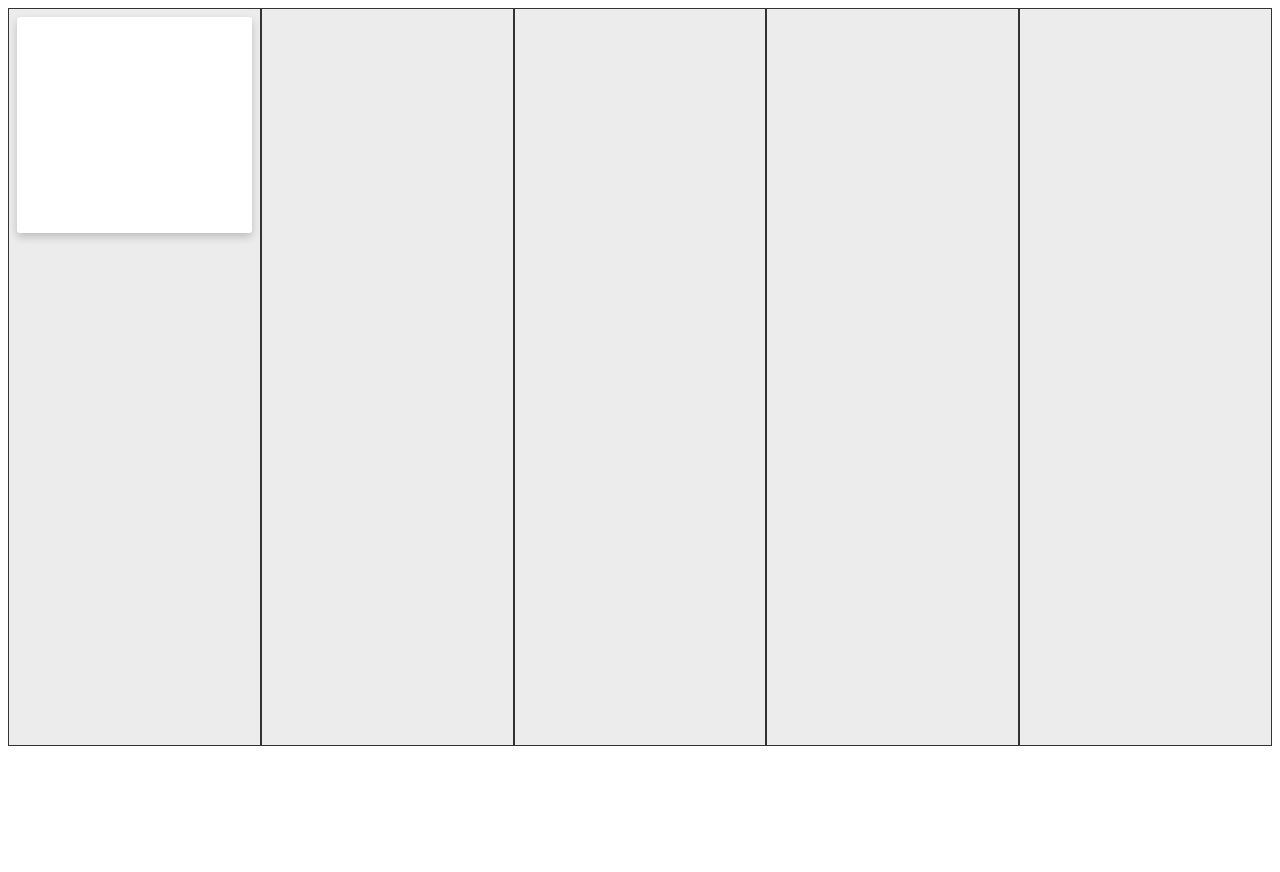
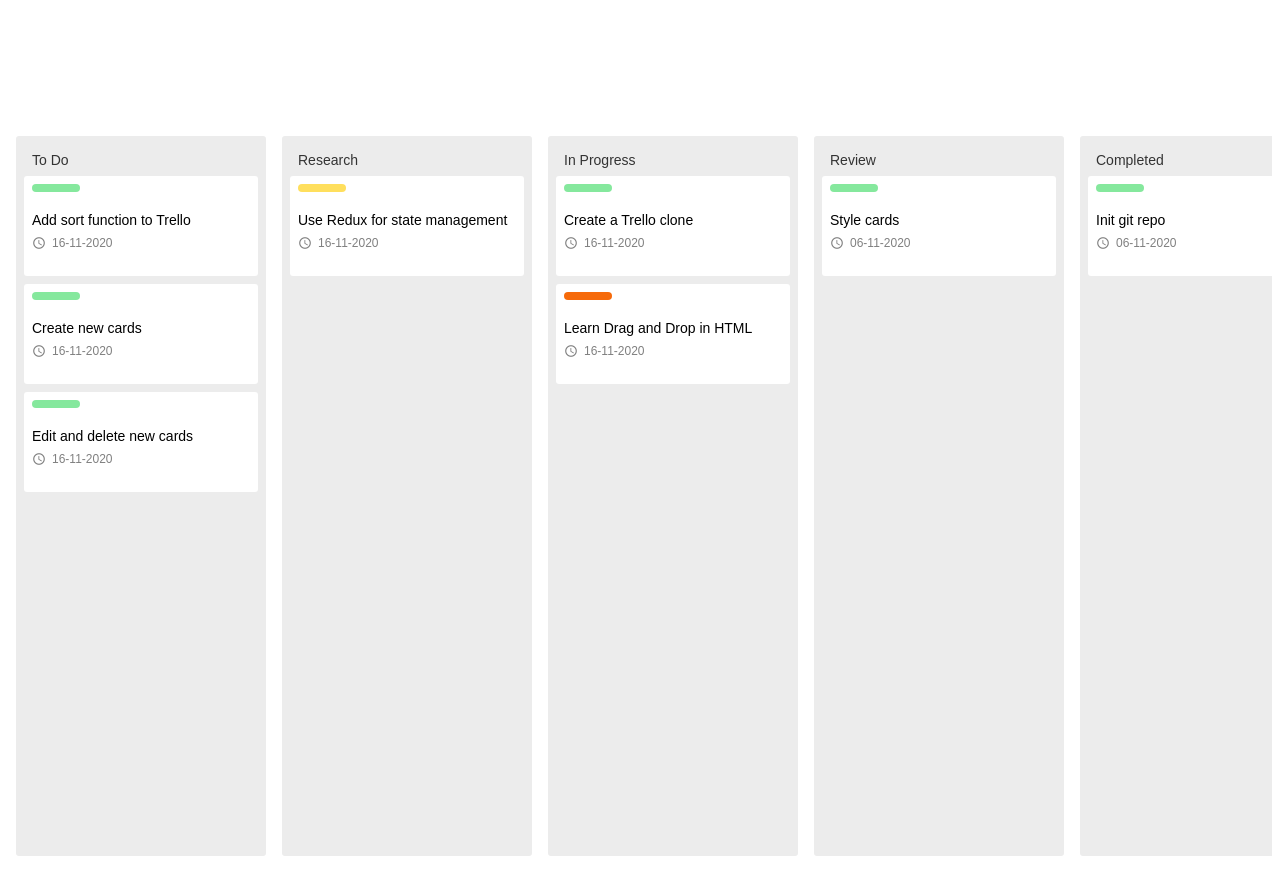
Before and after one commit to aribhatt91/Trello-Clone, a plain HTML site: page index.html in a window 1280 px wide. Before the commit the page ends 800 px from the top, so only its background shows below. Drawn offline with Linux system fonts and the light colour scheme.

Commit message:
Completed basic layout with styles

```diff
--- /dev/null
+++ b/data.js
@@ -0,0 +1,60 @@
+window.tasks = {
+	"data": [
+		{
+			"status": "3",
+			"title": "Create a Trello clone",
+			"assignee": "Aritra",
+			"due_date": "16-11-2020",
+			"priority": "normal"
+		},
+		{
+			"status": "3",
+			"title": "Learn Drag and Drop in HTML",
+			"assignee": "Aritra",
+			"due_date": "16-11-2020",
+			"priority": "high"
+		},
+		{
+			"status": "1",
+			"title": "Add sort function to Trello",
+			"assignee": "",
+			"due_date": "16-11-2020",
+			"priority": "normal"
+		},
+		{
+			"status": "1",
+			"title": "Create new cards",
+			"assignee": "",
+			"due_date": "16-11-2020",
+			"priority": "normal"
+		},
+		{
+			"status": "1",
+			"title": "Edit and delete new cards",
+			"assignee": "",
+			"due_date": "16-11-2020",
+			"priority": "normal"
+		},
+		{
+			"status": "2",
+			"title": "Use Redux for state management",
+			"assignee": "Aritra",
+			"due_date": "16-11-2020",
+			"priority": "low"
+		},
+		{
+			"status": "4",
+			"title": "Style cards",
+			"assignee": "Aritra",
+			"due_date": "06-11-2020",
+			"priority": "normal"
+		},
+		{
+			"status": "5",
+			"title": "Init git repo",
+			"assignee": "Aritra",
+			"due_date": "06-11-2020",
+			"priority": "normal"
+		}
+	]
+}
--- a/index.html
+++ b/index.html
@@ -1,25 +1,82 @@
 <!DOCTYPE html>
 <html>
 	<head>
-		<title></title>
+		<title>Taskboard</title>
 		<link rel="stylesheet" type="text/css" href="style.css">
-		<script type="text/javascript" src="main.js" defer></script>
+		<link rel="stylesheet" href="https://fonts.googleapis.com/icon?family=Material+Icons">
+		<script type="text/javascript" src="data.js" defer></script>
+		<script type="text/javascript" src="./js/main.js" defer></script>
+		<script type="text/javascript" src="./js/task.js" defer></script>
 	</head>
 	<body>
 		<!-- Create a Trello clone in Vanilla JS -->
-		<header></header>
+		<header class="header">
+			<nav class="logo">
+
+			</nav>
+		</header>
 		<main>
 			<div class="flex-container">
 				<div class="slot">
-					<div class="card" draggable="true"></div>
+					<div class="title">
+						To Do
+					</div>
+<!-- 					<div class="card" draggable="true">
+						<div class="card-img"></div>
+						<div>
+							<span class="priority-bar" priority="normal"></span>
+						</div>
+						<div class="title"></div>
+						<div class="actions">
+							<div class="icons">
+
+							</div>
+							<div class="assignee"></div>
+						</div>
+
+					</div> -->
 				</div>
-				<div class="slot"></div>
-				<div class="slot"></div>
-				<div class="slot"></div>
-				<div class="slot"></div>
+				<div class="slot">
+					<div class="title">
+						Research
+					</div>
+				</div>
+				<div class="slot">
+					<div class="title">
+						In Progress
+					</div>
+				</div>
+				<div class="slot">
+					<div class="title">
+						Review
+					</div>
+				</div>
+				<div class="slot">
+					<div class="title">
+						Completed
+					</div>
+				</div>
 			</div>
 		</main>
 		<footer></footer>
+		<template id="card-template">
+			<div class="card-img"></div>
+			<div>
+				<span class="priority-bar"></span>
+			</div>
+			<div class="card-title"></div>
+			<div class="date-container">
+				<i class="material-icons">schedule</i>
+				<span class="due-date"></span>
+			</div>
+			<div class="actions">
+				<div class="icons">
+				</div>
+				<div class="assignees">
+					<span class="assignee"></span>
+				</div>
+			</div>
+		</template>
 
 	</body>
 </html>
--- a/main.js
+++ b/js/main.js
@@ -2,21 +2,21 @@ var cards = document.querySelectorAll('.card'),
 slots = document.querySelectorAll('.slot');
 
 
-cards.forEach( card => {
-	card.addEventListener('dragstart', function(e) {
-		var that = this;
-		setTimeout(function() {
-			that.classList.add('dragging');
-		}, 0);
+// cards.forEach( card => {
+// 	card.addEventListener('dragstart', function(e) {
+// 		var that = this;
+// 		setTimeout(function() {
+// 			that.classList.add('dragging');
+// 		}, 0);
 
-	})
-	card.addEventListener('dragend', function(e) {
-		this.classList.remove('dragging');
-	})
-	card.addEventListener('dragdrop', function(e) {
-		this.classList.remove('dragging');
-	})
-})
+// 	})
+// 	card.addEventListener('dragend', function(e) {
+// 		this.classList.remove('dragging');
+// 	})
+// 	card.addEventListener('dragdrop', function(e) {
+// 		this.classList.remove('dragging');
+// 	})
+// })
 
 slots.forEach( slot => {
 	slot.addEventListener('dragover', function(e) {
--- /dev/null
+++ b/js/task.js
@@ -0,0 +1,49 @@
+var fetchTasks = function() {
+	for (var i = 0; i <= window.tasks.data.length - 1; i++) {
+		createTask(window.tasks.data[i]);
+	}
+},
+createTask = function(task) {
+	var card = document.createElement('div');
+	card.className = 'card';
+	card.setAttribute('draggable', true);
+	card.innerHTML = document.getElementById('card-template').innerHTML;
+	card.querySelector('.priority-bar').setAttribute('priority', task.priority);
+	card.querySelector('.card-title').innerHTML = task.title;
+	card.querySelector('.due-date').innerHTML = task.due_date;//(new Date(task.due_date)).toLocaleDateString();
+	document.querySelector('.slot:nth-child(' + task.status + ')').appendChild(card);
+
+	card.addEventListener('dragstart', function(e) {
+		var that = this;
+		setTimeout(function() {
+			that.classList.add('dragging');
+		}, 0);
+
+	})
+	card.addEventListener('dragend', function(e) {
+		this.classList.remove('dragging');
+	})
+	card.addEventListener('dragdrop', function(e) {
+		this.classList.remove('dragging');
+	})
+},
+updatePosition = function(card, position) {
+	var item = (window.task.data || []).find( item => {
+		return item.title === card.querySelector('.title').innerHTML.trim();
+	})
+	if(item){
+		item.status = position;
+	}
+},
+editTask = function() {
+
+},
+deleteTask = function() {
+
+}
+
+if(document.readyState === 'complete'){
+	fetchTasks();
+}else {
+	window.addEventListener('load', fetchTasks);
+}
--- a/style.css
+++ b/style.css
@@ -1,31 +1,93 @@
+* {
+	font-family: sans-serif;
+	box-sizing: border-box;
+}
+.header {
+	min-height: 120px;
+	padding: 32px 8px;
+}
 .flex-container {
 	display: flex;
 	flex-wrap: nowrap;
+	overflow: auto;
 	justify-content: space-between;
+	max-width: 1400px;
+	margin: auto;
 }
 .slot {
 	display: inline-flex;
+	flex-direction: column;
 	flex: 1;
-	min-width: 200px;
+	min-width: 250px;
 	min-height: 90vh;
-	border: 1px solid #333;
+	border-radius: 3px;
 	background: #ececec;
 	cursor: pointer;
 	padding: 8px;
+	margin: 8px;
+	box-sizing: border-box;
+}
+.slot .title {
+	font-size: 14px;
+	font-weight: 500;
+	padding: 8px;
+	width: 100%;
+	color: #333;
+	box-sizing: border-box;
 }
 .card {
 	width: 100%;
-	height: 200px;
+	height: 100px;
 	padding: 8px;
 	background-color: #ffffff;
 	border-radius: 3px;
 	cursor: move;
-	box-shadow: 0 4px 8px 0 rgba(0,0,0,0.2);
 	transition: 0.3s;
+	box-sizing: border-box;
+	margin-bottom: 8px;
 }
 .card.dragging {
 	display: none;
 }
 .card:hover {
-	box-shadow: 0 8px 16px 0 rgba(0,0,0,0.2);
+	box-shadow: 0 4px 8px 0 rgba(0,0,0,0.2);
 }
+.card .priority-bar {
+	display: inline-block;
+	width: 48px;
+	height: 8px;
+	border-radius: 8px;
+	background: #85e89d;
+	margin-bottom: 8px;
+}
+.priority-bar[priority='low'] {
+	background: #ffdf5d;
+}
+.priority-bar[priority='high'] {
+	background: #f66a0a;
+}
+.priority-bar[priority='critical'] {
+	background: #e34c26
+}
+.card-title {
+	font-size: 14px;
+	padding: 8px 0;
+}
+
+.date-container {
+	display: flex;
+	align-items: center;
+}
+.date-container .material-icons {
+	color: grey;
+	font-size: 14px;
+}
+.due-date {
+	margin-left: 6px;
+	font-size: 12px;
+	color: grey;
+}
+.actions {
+	display: flex;
+	justify-content: space-between;
+}
```
Also changed, not shown: data.json (deleted, +0 -7 lines), js/stack.js (renamed from data-structures/stack.js), 3 other files.
